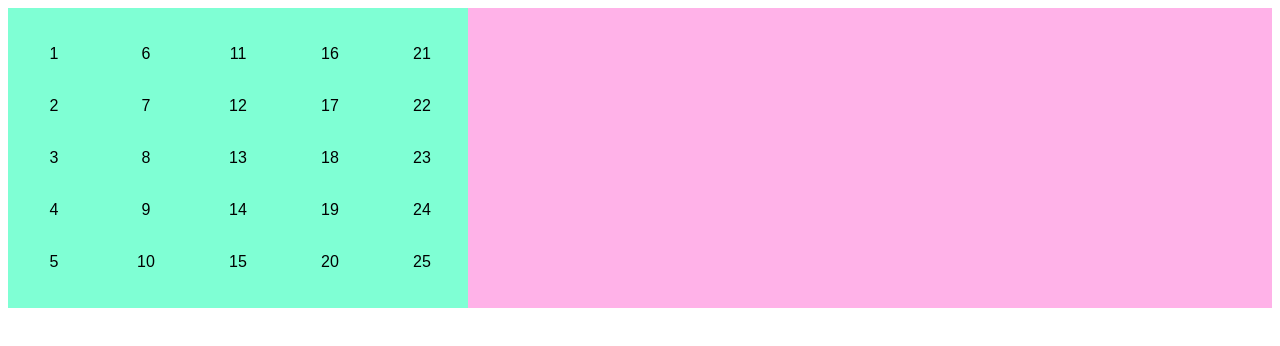
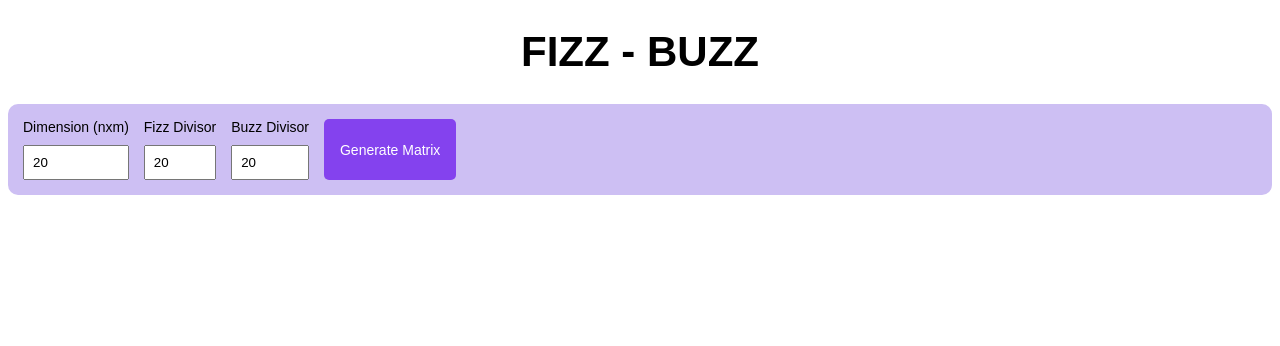
Before and after one commit to FabianVAEN/script_001_vega_fabian, a plain HTML site: page index.html in a window 1280 px wide. Drawn offline with Linux system fonts and the light colour scheme.

Commit message:
feature: input added

```diff
--- a/index.html
+++ b/index.html
@@ -3,12 +3,34 @@
 <head>
     <meta charset="UTF-8">
     <link rel="stylesheet" href="styles.css">
-    <script src="script.js"></script>
-</head>
+    </head>
 
 <body>
     <main class="container">
+        <h1>FIZZ - BUZZ</h1>
+        <div class="controls">
+            <div class="input-group">
+                <label for="dimension">Dimension (nxm)</label>
+                <input type="number" id="dimension" value="20" min="1" max="30">
+            </div>
+
+            <div class="input-group">
+                <label for="fizz-divisor">Fizz Divisor</label>
+                <input type="number" id="fizz-divisor" value="20" min="1" max="30">
+            </div>
+
+            <div class="input-group">
+                <label for="buzz-divisor">Buzz Divisor</label>
+                <input type="number" id="buzz-divisor" value="20" min="1" max="30">
+            </div>
+
+            <button id="generate">Generate Matrix</button>
         </div>
     </main>
+
+    <div id="matrix-container">
+        </div>
+
+    <script src="script.js"></script>
 </body>
 </html>
--- a/script.js
+++ b/script.js
@@ -1,56 +1,67 @@
-function addClass(containerDiv, className){
-    console.log(containerDiv.classList)
-    containerDiv.classList.add(className)
+function applyFizzBuzz(number, fizzDivisor, buzzDivisor) {
+    const isFizz = number % fizzDivisor === 0;
+    const isBuzz = number % buzzDivisor === 0;
+
+    if (isFizz && isBuzz) {
+        return 'fizzbuzz';
+    } else if (isFizz) {
+        return 'fizz';
+    } else if (isBuzz) {
+        return 'buzz';
+    }
+    return '';
 }
 
-function createMatrix(dimension, container,divisorFizz,divisorBuzz){
-    let counter = 1
+function createDivMatrix(n, container, fizzDivisor, buzzDivisor) {
+    container.innerHTML = '';
+    let counter = 1;
 
-    for (let i = 0; i<dimension; i++){
-        const div= document.createElement("div")
-        addClass(div,"demo")
+    for (let i = 0; i < n; i++) {
+        const row = document.createElement('section');
+        row.className = 'demo';
 
-        for (let j=0; j<dimension; j++){
-            const content = document.createElement("div");
-            addClass(content,"content")
-            fizz(divisorFizz,content, counter)
-            buzz(divisorBuzz,content, counter)
-            if (counter % divisorFizz === 0 && counter % divisorBuzz === 0 ){
-                addClass(content, "fizzbuzz")
-                content.textContent = counter
+        for (let j = 0; j < n; j++) {
+            const div = document.createElement('div');
+            div.className = 'content';
+
+            const className = applyFizzBuzz(counter, fizzDivisor, buzzDivisor);
+
+            if (className) {
+                div.classList.add(className);
             }
-            else if (counter % divisorFizz === 0) {
-                content.textContent = counter
-            }
-            else if (counter % divisorBuzz === 0) {
-                content.textContent = counter
-            }
-            else {
-                content.textContent = counter
-            }
-            div.appendChild(content)
-            counter++
+
+            div.textContent = counter;
+            row.appendChild(div);
+            counter++;
         }
-        container.appendChild(div)
+
+        container.appendChild(row);
     }
 }
 
+function buttonClicked(){
+    console.log("Me hicieron click")
 
-function fizz(divisor, square, number){
-    if(number%divisor == 0){
-        addClass(square, "fizz", 2)
-    }
+    const dimensionInput = document.getElementById("dimension")
+    const fizzInput = document.getElementById("fizz-divisor")
+    const buzzInput = document.getElementById("buzz-divisor")
+
+    const dimensionValue = parseInt(dimensionInput.value)
+    const fizzValue = parseInt(fizzInput.value)
+    const buzzValue = parseInt(buzzInput.value )
+
+    console.log(`El valor de dimension es: ${dimensionValue}`)
+    console.log(`El valor de fizz es: ${fizzValue}`)
+    console.log(`El valor de buzz es: ${buzzValue}`)
+
+    const matrixContainer = document.getElementById("matrix-container");
+    createDivMatrix(dimensionValue, matrixContainer, fizzValue, buzzValue);
+
 }
 
-function buzz(divisor, square, number){
-    if(number%divisor == 0){
-        addClass(square, "buzz", 3)
-    }
-}
+document.addEventListener('DOMContentLoaded', function() {
 
+    const btnGenerate = document.getElementById("generate")
 
-document.addEventListener("DOMContentLoaded", function(){
-    console.log("Ya se cargo este DOM")
-    const container = document.querySelector(".container")
-    createMatrix(5,container,2,3)
-})
+    btnGenerate.addEventListener("click", buttonClicked)
+    });
--- a/styles.css
+++ b/styles.css
@@ -1,43 +1,121 @@
+css
 .container {
     font-family: Arial, Helvetica, sans-serif;
-    background-color: rgb(255, 178, 232);
+    padding: 20px;
+}
+
+h1 {
+    font-family: Arial, Helvetica, sans-serif;
+    text-align: center;
+    font-weight: bold;
+    font-size: 42px;
+}
+
+.controls{
+    background-color: rgb(205, 191, 243);
+    padding: 15px;
+    border-radius: 10px;
     display: flex;
+    gap: 15px;
+    font-family: Arial, Helvetica, sans-serif;
+}
+
+.input-group {
+    display: flex;
+    flex-direction: column;
+    gap: 10px;
+}
+
+.input-group label{
+    font-size: 14px;
+}
+
+.input-group input{
+    padding-left: 8px;
+    padding-top: 8px;
+    padding-bottom: 8px;
+}
+
+.input-group input:focus {
+    outline: none;
+    border-color: greenyellow;
+}
+
+#generate {
+    border: none;
+    padding-left: 16px;
+    padding-right: 16px;
+    background-color: rgb(132, 66, 238);
+    transition: background-color 0.5s, transform 0.3s;
+    border-radius: 5px;
+    color: white;
+    font-size: 14px;
+}
+
+#generate:hover {
+    background-color: rgb(39, 36, 179);
+    font-weight: bold;
+}
+
+#generate:active {
+    transform: scale(0.7);
 }
 
 .demo {
-    gap: 15px;
-    padding: 20px;
-    background-color: aquamarine;
+    margin-top: 10px;
+    display: flex;
+    gap: 10px;
 }
 
 .content {
+    background-color: white;
+    border: 1px solid rgba(0, 0, 0, 0.253);
+    font-family: Arial, Helvetica, sans-serif;
+    border-radius: 5px;
+    height: 75px;
+    width: 75px;
     display: flex;
     align-items: center;
     justify-content: center;
-    height: 50px;
-    width: 50px;
-    border: 1px solid aquamarine;
-    border-radius: 10px;
-    transition: backgroun-color 1s, transform 0.35s;
+    transition: background-color 0.5s, transform 0.5s, box-shadow 0.30s;
 }
 
-.fizz:hover{
-    background-color: beige;
-    border: 1px solid black;
-}
-
-.buzz:hover{
-    border: 1px solid black;
-    transform: translateY(-5px) ;
-}
-
-.fizzbuzz:hover{
-    background-color: beige;
-    border: 1px solid black;
-    transform: translateY(-5px) rotate(5deg) ;
+.content:hover {
+    cursor: pointer;
+    transform: scale(1.05);
+    box-shadow: 10px 10px 15px rgba(0, 0, 0, 0.10);
 }
 
 
-.juan {
-    background-color: brown;
+.content.fizz {
+    background-color: #ffc0c0;
 }
+
+.content.fizz:hover {
+    background-color: #ff7575;
+    transform: scale(1.08);
+    box-shadow: 0 0 20px rgba(255, 106, 106, 0.5);
+}
+
+
+.content.buzz {
+    background-color: #e0f8ff;
+}
+
+.content.buzz:hover {
+    background-color: #5088ff;
+    transform: rotate(5deg) scale(1.08);
+    box-shadow: 0 0 20px rgba(10, 75, 255, 0.5);
+}
+
+
+.content.fizzbuzz {
+    background-color: #fad8ff;
+    font-weight: bold;
+}
+
+.content.fizzbuzz:hover {
+    background-color: #ea70ff;
+    transform: scale(1.05) rotate(5deg);
+    box-shadow: 0 0 25px rgba(222, 149, 235, 0.6);
+}
```
